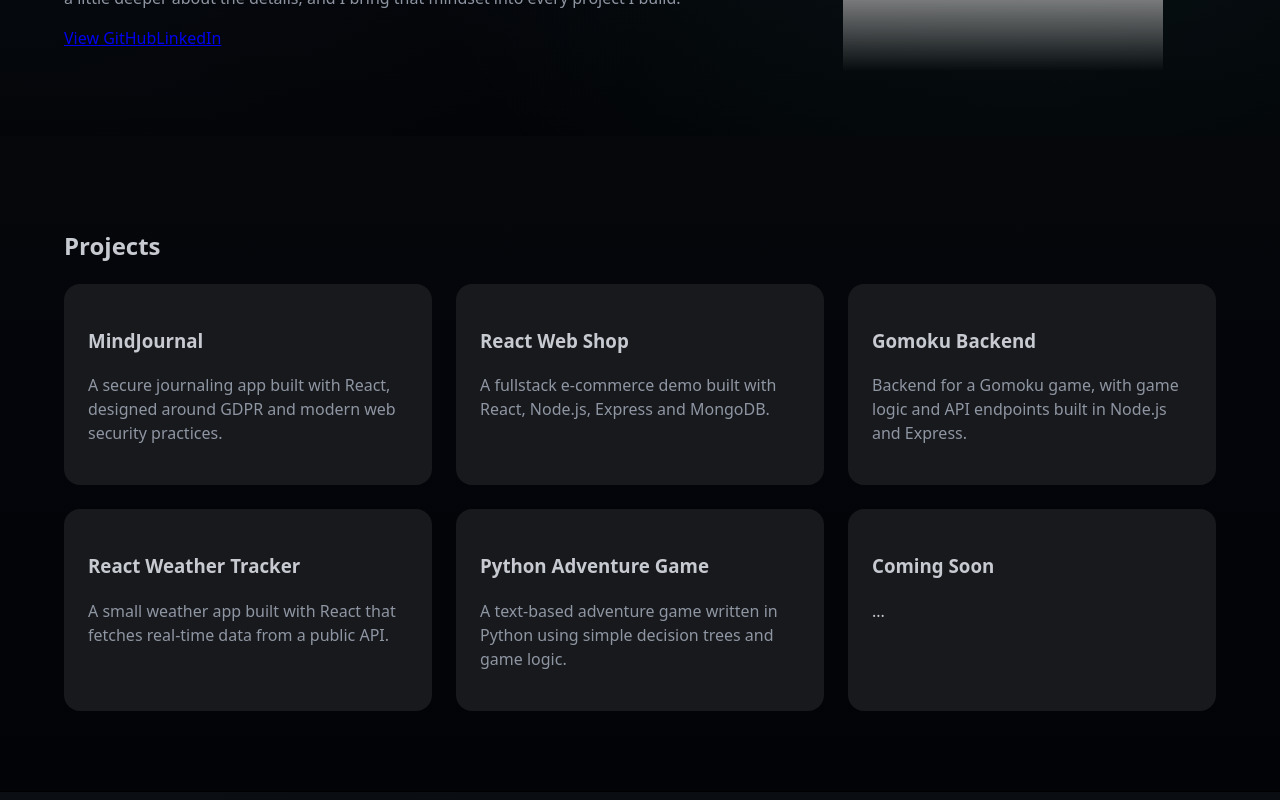
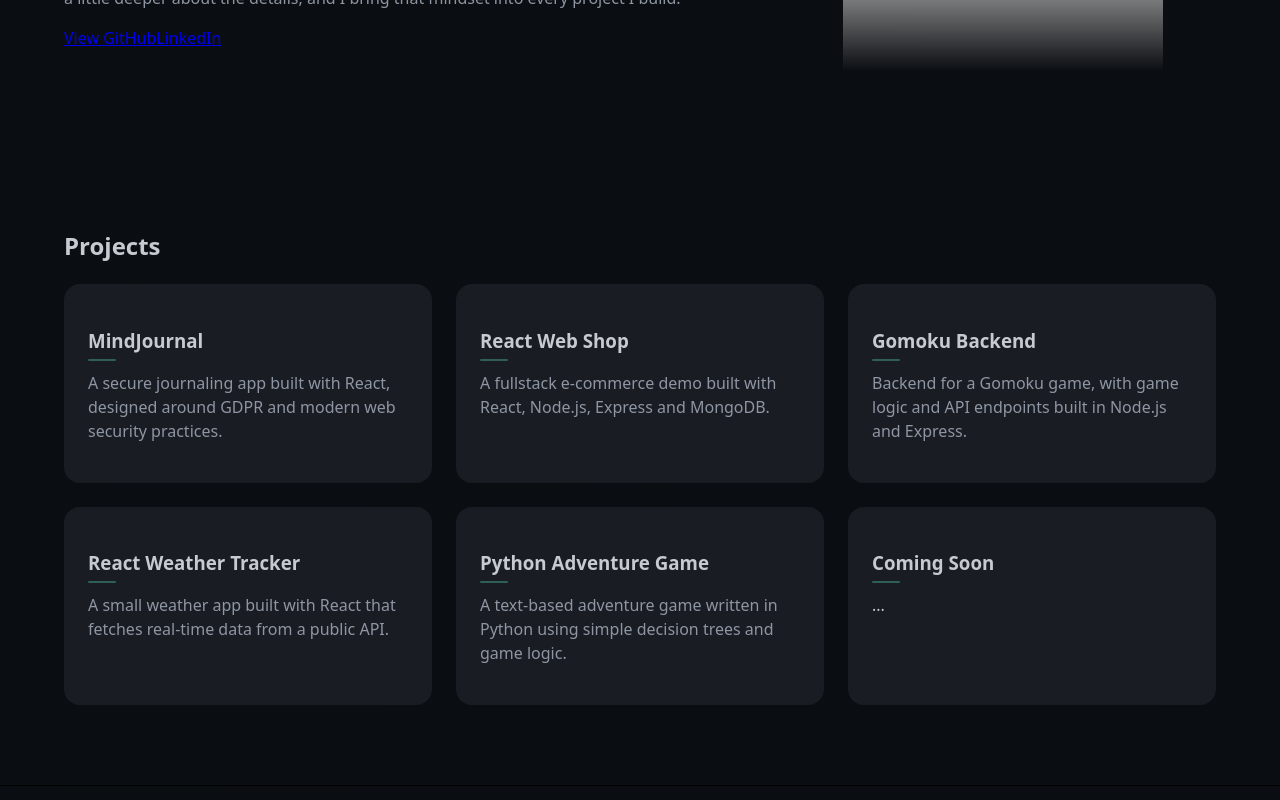
Before and after one commit to hampusvh/hampusvh-portfolio, a Next.js app: page / in a window 1280 px wide. Shown: the part 400-1200 px from the top of the page. Built offline with nearby package versions, Linux system fonts and the light colour scheme; grey boxes are pictures that could not be loaded.

Commit message:
neutralize background

```diff
--- a/styles/global.css
+++ b/styles/global.css
@@ -18,7 +18,6 @@ body {
   color: var(--text-main);
   font: var(--text-style-body);
   position: relative;
-
 }
 
 .page {
--- a/styles/sections/hero.css
+++ b/styles/sections/hero.css
@@ -1,16 +1,6 @@
 .hero {
   padding-block: 64px;
-  background:
-    radial-gradient(circle at 80% 5%,
-      rgba(60, 190, 155, 0.09),
-      transparent 60%),
-    radial-gradient(circle at 0% 0%,
-      rgba(40, 80, 90, 0.09),
-      transparent 55%),
-    linear-gradient(180deg,
-      #05070b 0%,
-      #04050a 55%,
-      #020306 100%);
+  background: transparent;
 }
 
 .hero::after {
--- a/styles/sections/projects.css
+++ b/styles/sections/projects.css
@@ -1,16 +1,15 @@
 .projects {
   position: relative;
   padding-block: 72px 80px;
-  background: linear-gradient(180deg,
-      #05070b 0%,
-      #04050a 40%,
-      #020306 100%);
+  background: transparent;
   color: var(--text-main);
-  ;
-
+  overflow: hidden;
 }
 
 .projects-grid {
+  position: relative;
+  z-index: 1;
+
   display: grid;
   gap: 24px;
   grid-template-columns: repeat(3, minmax(0, 1fr));
--- a/styles/sections/stack.css
+++ b/styles/sections/stack.css
@@ -1,5 +1,6 @@
 .stack {
   border-top: 1px solid black;
+  padding-block: 48px;
 }
 
 .stack-grid {
--- a/styles/ui/card.css
+++ b/styles/ui/card.css
@@ -3,10 +3,28 @@
   border-radius: 16px;
   padding: 24px;
   transition: background 0.15s ease, transform 0.15s ease;
+  background: #191c22;
+}
+
+.card h3 {
+  margin-bottom: 12px;
+  position: relative;
+}
+
+.card h3::after {
+  content: "";
+  position: absolute;
+  bottom: -6px;
+  left: 0;
+  width: 28px;
+  /* längden på linjen */
+  height: 2px;
+  background: rgba(80, 200, 170, 0.4);
+  /* teal, men ganska svag */
+  border-radius: 999px;
 }
 
 .card:hover {
   background: var(--surface-elevated);
-  transform: translateY(-2px);
   cursor: pointer;
 }
```
Also changed, not shown: 1 other file (tests, documents, lock files or other folders).
